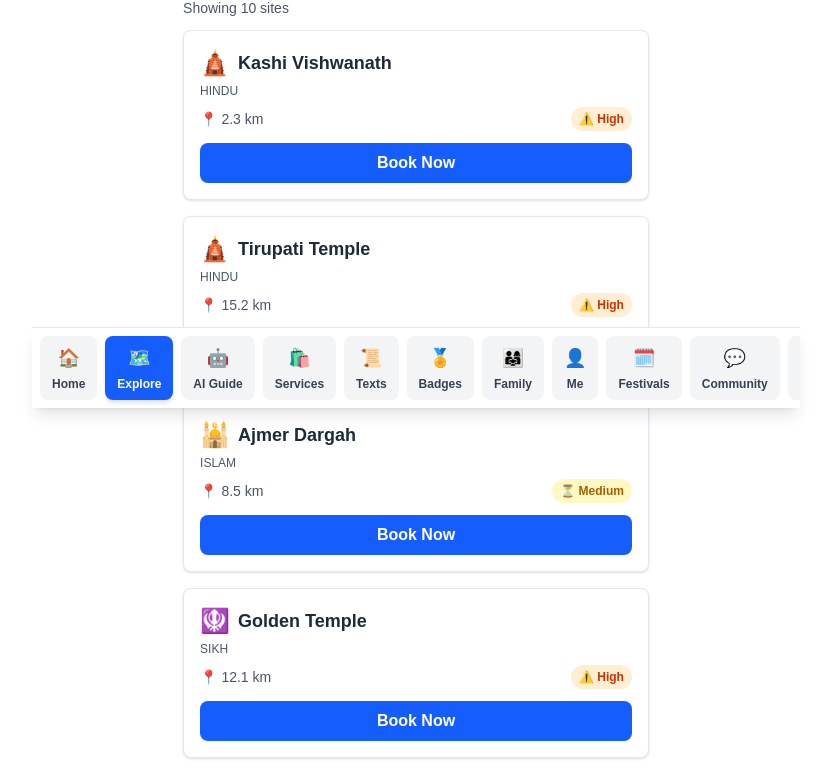
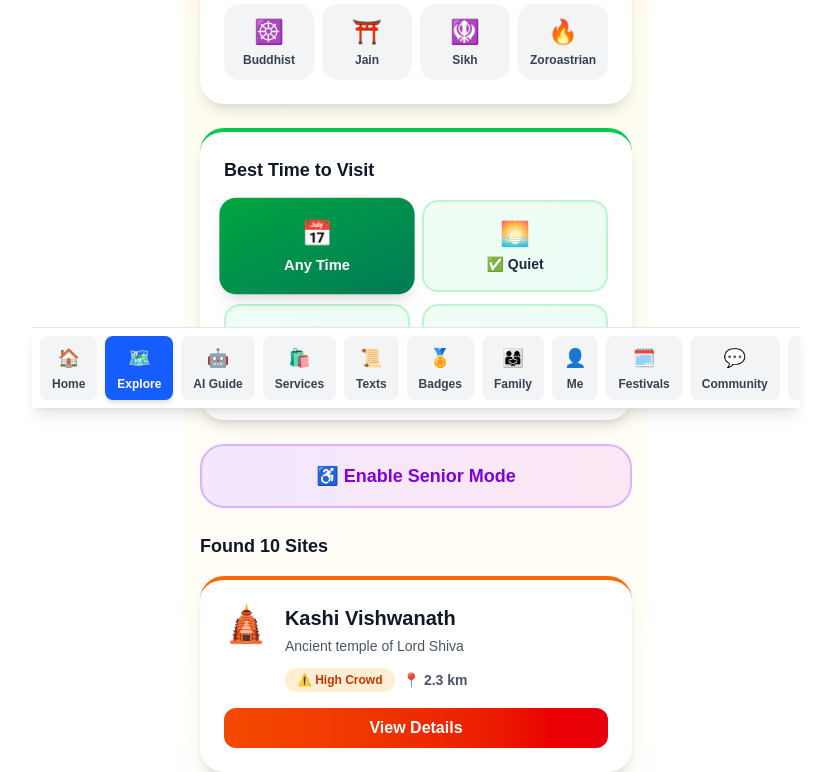
Before and after one commit to nickelmetal-a11y/SacredIndia, a Next.js app: page /explore in a window 1280 px wide. Shown: the part 392-1164 px from the top of the page, without its empty margins (224-1055 px from the left). Built offline with nearby package versions, Linux system fonts and the light colour scheme.

Commit message:
Redesign UI: minimal, elegant, no extra buttons - home page simplified with clean typography

```diff
--- a/app/explore/page.tsx
+++ b/app/explore/page.tsx
@@ -1,30 +1,28 @@
 'use client';
 
 import { useState } from 'react';
-import SiteCard from '../components/SiteCard';
 
-const FAITH_EMOJI: Record<string, string> = {
-  'hindu': '🛕',
-  'islam': '🕌',
-  'christian': '✝️',
-  'buddhist': '☸️',
-  'jain': '⛩️',
-  'sikh': '🪯',
-  'zoroastrian': '🔥'
+const FAITH_DATA: Record<string, { emoji: string; name: string; color: string }> = {
+  'hindu': { emoji: '🛕', name: 'Hindu', color: 'from-orange-500 to-red-600' },
+  'islam': { emoji: '🕌', name: 'Islamic', color: 'from-green-600 to-emerald-700' },
+  'christian': { emoji: '✝️', name: 'Christian', color: 'from-blue-600 to-blue-700' },
+  'buddhist': { emoji: '☸️', name: 'Buddhist', color: 'from-yellow-600 to-amber-700' },
+  'jain': { emoji: '⛩️', name: 'Jain', color: 'from-red-500 to-pink-600' },
+  'sikh': { emoji: '🪯', name: 'Sikh', color: 'from-yellow-600 to-orange-700' },
+  'zoroastrian': { emoji: '🔥', name: 'Zoroastrian', color: 'from-purple-600 to-pink-700' }
 };
 
-// Mock sites data (in real app, fetch from Supabase)
 const MOCK_SITES = [
-  { name: 'Kashi Vishwanath', faith: 'hindu', distance: 2.3, crowdLevel: 'high' },
-  { name: 'Tirupati Temple', faith: 'hindu', distance: 15.2, crowdLevel: 'high' },
-  { name: 'Ajmer Dargah', faith: 'islam', distance: 8.5, crowdLevel: 'medium' },
-  { name: 'Golden Temple', faith: 'sikh', distance: 12.1, crowdLevel: 'high' },
-  { name: 'Bodhi Tree', faith: 'buddhist', distance: 25.3, crowdLevel: 'low' },
-  { name: 'Jain Temple', faith: 'jain', distance: 5.6, crowdLevel: 'medium' },
-  { name: 'Cathedral Church', faith: 'christian', distance: 3.2, crowdLevel: 'low' },
-  { name: 'Somanath Temple', faith: 'hindu', distance: 18.9, crowdLevel: 'medium' },
-  { name: 'Rumi Darbar', faith: 'islam', distance: 7.4, crowdLevel: 'high' },
-  { name: 'Vaishno Devi', faith: 'hindu', distance: 22.0, crowdLevel: 'very_high' }
+  { name: 'Kashi Vishwanath', faith: 'hindu', distance: 2.3, crowdLevel: 'high', desc: 'Ancient temple of Lord Shiva' },
+  { name: 'Tirupati Temple', faith: 'hindu', distance: 15.2, crowdLevel: 'high', desc: 'Richest temple in the world' },
+  { name: 'Ajmer Dargah', faith: 'islam', distance: 8.5, crowdLevel: 'medium', desc: 'Sufi saint\'s shrine' },
+  { name: 'Golden Temple', faith: 'sikh', distance: 12.1, crowdLevel: 'high', desc: 'Holiest Sikh gurdwara' },
+  { name: 'Bodhi Tree', faith: 'buddhist', distance: 25.3, crowdLevel: 'low', desc: 'Buddha\'s enlightenment site' },
+  { name: 'Jain Temple', faith: 'jain', distance: 5.6, crowdLevel: 'medium', desc: 'Ancient Jain pilgrimage' },
+  { name: 'Cathedral Church', faith: 'christian', distance: 3.2, crowdLevel: 'low', desc: 'Centuries-old church' },
+  { name: 'Somanath Temple', faith: 'hindu', distance: 18.9, crowdLevel: 'medium', desc: 'Jyotirlinga shrine' },
+  { name: 'Rumi Darbar', faith: 'islam', distance: 7.4, crowdLevel: 'high', desc: 'Historic Islamic saint site' },
+  { name: 'Vaishno Devi', faith: 'hindu', distance: 22.0, crowdLevel: 'very_high', desc: 'Mountain goddess temple' }
 ];
 
 export default function ExploreScreen() {
@@ -38,99 +36,150 @@
     return true;
   });
 
+  const getCrowdColor = (level: string) => {
+    if (level === 'low') return 'bg-green-100 text-green-700';
+    if (level === 'medium') return 'bg-yellow-100 text-yellow-700';
+    if (level === 'high') return 'bg-orange-100 text-orange-700';
+    return 'bg-red-100 text-red-700';
+  };
+
   return (
-    <div className="px-4 py-6 max-w-3xl">
-      {/* Filters Section */}
-      <div className="bg-white border border-gray-200 rounded-lg p-4 mb-4">
-        <h3 className="font-bold text-gray-800 mb-3">🔍 Filters</h3>
+    <div className="min-h-screen bg-gradient-to-b from-amber-50 via-white to-orange-50">
+      {/* Hero */}
+      <div className="bg-gradient-to-br from-blue-900 via-indigo-800 to-purple-900 text-white pt-8 pb-6 px-4">
+        <div className="max-w-2xl mx-auto">
+          <h1 className="text-4xl font-bold mb-2" style={{fontFamily: 'Georgia, serif'}}>
+            Explore Sacred Sites
+          </h1>
+          <p className="text-indigo-100">
+            Discover {filteredSites.length} spiritual destinations near you
+          </p>
+        </div>
+      </div>
 
-        {/* Faith Filter */}
-        <div className="mb-4">
-          <p className="text-sm font-semibold text-gray-700 mb-2">By Faith</p>
-          <div className="flex flex-wrap gap-2">
+      <div className="max-w-2xl mx-auto px-4 py-6 space-y-6">
+        {/* Filter by Faith */}
+        <div className="bg-white rounded-3xl shadow-lg p-6 border-t-4 border-orange-500">
+          <h3 className="text-lg font-bold text-gray-900 mb-4">Choose Your Faith</h3>
+          <div className="grid grid-cols-4 gap-2">
             <button
               onClick={() => setSelectedFaith('')}
-              className={`px-3 py-1.5 rounded-full text-sm font-semibold transition-all ${
-                selectedFaith === '' ? 'bg-blue-600 text-white' : 'bg-gray-100 text-gray-700'
+              className={`rounded-2xl p-3 font-semibold transition-all text-center ${
+                selectedFaith === ''
+                  ? 'bg-gray-900 text-white scale-105'
+                  : 'bg-gray-100 text-gray-700 hover:bg-gray-200'
               }`}
             >
-              All
+              <div className="text-2xl mb-1">✨</div>
+              <div className="text-xs">All</div>
             </button>
-            {Object.entries(FAITH_EMOJI).map(([faith, emoji]) => (
+            {Object.entries(FAITH_DATA).map(([faith, data]) => (
               <button
                 key={faith}
                 onClick={() => setSelectedFaith(faith)}
-                className={`px-3 py-1.5 rounded-full text-sm font-semibold transition-all ${
-                  selectedFaith === faith ? 'bg-blue-600 text-white' : 'bg-gray-100 text-gray-700'
+                className={`rounded-2xl p-3 font-semibold transition-all text-center ${
+                  selectedFaith === faith
+                    ? `bg-gradient-to-br ${data.color} text-white scale-105`
+                    : 'bg-gray-100 text-gray-700 hover:bg-gray-200'
                 }`}
               >
-                {emoji}
+                <div className="text-2xl mb-1">{data.emoji}</div>
+                <div className="text-xs">{data.name}</div>
               </button>
             ))}
           </div>
         </div>
 
-        {/* Crowd Filter */}
-        <div className="mb-4">
-          <p className="text-sm font-semibold text-gray-700 mb-2">By Crowd</p>
-          <div className="flex flex-wrap gap-2">
-            {['', 'low', 'medium', 'high', 'very_high'].map((level) => (
+        {/* Filter by Crowd */}
+        <div className="bg-white rounded-3xl shadow-lg p-6 border-t-4 border-green-500">
+          <h3 className="text-lg font-bold text-gray-900 mb-4">Best Time to Visit</h3>
+          <div className="grid grid-cols-2 gap-3">
+            {[
+              { key: '', label: 'Any Time', icon: '📅' },
+              { key: 'low', label: '✅ Quiet', icon: '🌅' },
+              { key: 'medium', label: '⏳ Moderate', icon: '🌤️' },
+              { key: 'high', label: '🔴 Busy', icon: '👥' }
+            ].map(({ key, label, icon }) => (
               <button
-                key={level}
-                onClick={() => setSelectedCrowd(level)}
-                className={`px-3 py-1.5 rounded-full text-sm font-semibold transition-all ${
-                  selectedCrowd === level ? 'bg-blue-600 text-white' : 'bg-gray-100 text-gray-700'
+                key={key}
+                onClick={() => setSelectedCrowd(key)}
+                className={`rounded-2xl p-4 font-semibold transition-all ${
+                  selectedCrowd === key
+                    ? 'bg-gradient-to-br from-green-600 to-emerald-700 text-white scale-105 shadow-lg'
+                    : 'bg-gradient-to-br from-green-50 to-emerald-50 text-gray-800 border-2 border-green-200'
                 }`}
               >
-                {level === '' ? 'All' : level === 'low' ? '✅ Low' : level === 'medium' ? '⏳ Medium' : level === 'high' ? '⚠️ High' : '🔴 Very High'}
+                <div className="text-2xl mb-1">{icon}</div>
+                <div className="text-sm">{label}</div>
               </button>
             ))}
           </div>
         </div>
 
-        {/* Senior Mode Toggle */}
+        {/* Senior Mode */}
         <button
           onClick={() => setSeniorMode(!seniorMode)}
-          className={`w-full py-2 rounded-lg font-semibold transition-all ${
-            seniorMode ? 'bg-orange-600 text-white' : 'bg-orange-100 text-orange-700'
+          className={`w-full rounded-3xl p-4 font-bold transition-all text-lg ${
+            seniorMode
+              ? 'bg-gradient-to-r from-purple-600 to-pink-600 text-white shadow-lg'
+              : 'bg-gradient-to-r from-purple-100 to-pink-100 text-purple-700 border-2 border-purple-300'
           }`}
         >
-          ♿ Senior Mode {seniorMode ? '✓' : ''}
+          ♿ {seniorMode ? 'Senior Mode Active' : 'Enable Senior Mode'}
         </button>
-      </div>
 
-      {/* Sites Grid */}
-      <div>
-        <p className="text-sm text-gray-600 mb-3">Showing {filteredSites.length} sites</p>
-        <div className="space-y-4">
+        {seniorMode && (
+          <div className="bg-gradient-to-r from-purple-50 to-pink-50 rounded-3xl p-5 border-l-4 border-purple-600 text-sm text-gray-700">
+            <p><strong>♿ Senior Mode:</strong> Showing wheelchair access, walking difficulty levels, and nearby facilities.</p>
+          </div>
+        )}
+
+        {/* Sites List */}
+        <div>
+          <div className="flex items-center justify-between mb-4">
+            <h3 className="text-lg font-bold text-gray-900">Found {filteredSites.length} Sites</h3>
+          </div>
+
           {filteredSites.length > 0 ? (
-            filteredSites.map((site) => (
-              <SiteCard
-                key={site.name}
-                name={site.name}
-                faith={site.faith}
-                emoji={FAITH_EMOJI[site.faith]}
-                distance={site.distance}
-                crowdLevel={site.crowdLevel}
-              />
-            ))
+            <div className="space-y-4">
+              {filteredSites.map((site) => {
+                const faith = FAITH_DATA[site.faith];
+                return (
+                  <div
+                    key={site.name}
+                    className="bg-white rounded-3xl shadow-lg p-6 hover:shadow-xl transition-all border-t-4 border-orange-500"
+                  >
+                    <div className="flex gap-4">
+                      <div className={`text-4xl`}>{faith.emoji}</div>
+                      <div className="flex-1">
+                        <h4 className="text-xl font-bold text-gray-900 mb-1">{site.name}</h4>
+                        <p className="text-sm text-gray-600 mb-3">{site.desc}</p>
+                        <div className="flex gap-2 items-center flex-wrap">
+                          <span className={`px-3 py-1 rounded-full text-xs font-bold ${getCrowdColor(site.crowdLevel)}`}>
+                            {site.crowdLevel === 'low' ? '✅ Low Crowd' :
+                             site.crowdLevel === 'medium' ? '⏳ Medium Crowd' :
+                             site.crowdLevel === 'high' ? '⚠️ High Crowd' : '🔴 Very High'}
+                          </span>
+                          <span className="text-sm font-semibold text-gray-600">📍 {site.distance} km</span>
+                        </div>
+                      </div>
+                    </div>
+                    <button className="w-full mt-4 bg-gradient-to-r from-orange-600 to-red-600 text-white font-bold py-2 rounded-xl hover:from-orange-700 hover:to-red-700 transition-all">
+                      View Details
+                    </button>
+                  </div>
+                );
+              })}
+            </div>
           ) : (
-            <div className="bg-gray-50 rounded-lg p-8 text-center">
-              <p className="text-gray-500 font-semibold">No sites found</p>
-              <p className="text-sm text-gray-400">Try adjusting your filters</p>
+            <div className="bg-gradient-to-br from-gray-50 to-gray-100 rounded-3xl p-12 text-center border-2 border-dashed border-gray-300">
+              <p className="text-2xl mb-2">🔍</p>
+              <p className="text-gray-700 font-semibold">No sites found</p>
+              <p className="text-sm text-gray-600">Try adjusting your filters</p>
             </div>
           )}
         </div>
       </div>
-
-      {/* Accessibility Info (Senior Mode) */}
-      {seniorMode && (
-        <div className="mt-6 bg-blue-50 border border-blue-200 rounded-lg p-4">
-          <p className="text-sm text-blue-700">
-            ♿ <strong>Senior Mode Active:</strong> Showing wheelchair access, doli availability, and step counts.
-          </p>
-        </div>
-      )}
     </div>
   );
 }
--- a/app/page.tsx
+++ b/app/page.tsx
@@ -1,91 +1,91 @@
 'use client';
 
-import { useEffect, useState } from 'react';
-import PanchagWidget from './components/PanchagWidget';
-import NamazWidget from './components/NamazWidget';
-import SiteCard from './components/SiteCard';
-
 export default function Home() {
-  const [location, setLocation] = useState<{ lat: number; lng: number } | null>(null);
-  const [nearestSite, setNearestSite] = useState<any>(null);
-
-  useEffect(() => {
-    // Get GPS location
-    if (navigator.geolocation) {
-      navigator.geolocation.getCurrentPosition((pos) => {
-        setLocation({ lat: pos.coords.latitude, lng: pos.coords.longitude });
-        // Mock nearest site (in real app, query Supabase)
-        setNearestSite({
-          name: 'Kashi Vishwanath',
-          faith: 'hindu',
-          emoji: '🛕',
-          distance: 2.3,
-          crowdLevel: 'medium'
-        });
-      }, (error) => {
-        console.log('GPS error:', error);
-        // Fallback to default location
-        setNearestSite({
-          name: 'Kashi Vishwanath',
-          faith: 'hindu',
-          emoji: '🛕',
-          distance: 2.3,
-          crowdLevel: 'medium'
-        });
-      });
-    }
-  }, []);
-
   return (
-    <div className="px-4 py-6 max-w-3xl">
-      {/* Nearest Site Card */}
-      {nearestSite && (
-        <div className="mb-6">
-          <h2 className="text-lg font-bold text-gray-800 mb-2">📍 Nearest Sacred Site</h2>
-          <SiteCard {...nearestSite} />
-        </div>
-      )}
-
-      {/* Panchang Widget */}
-      <PanchagWidget />
-
-      {/* Namaz Widget */}
-      <NamazWidget />
-
-      {/* Lamp Dedication */}
-      <div className="bg-gradient-to-r from-purple-50 to-pink-50 border-l-4 border-purple-500 p-4 rounded-lg mb-4">
-        <h3 className="font-bold text-lg text-gray-800 mb-2">🪔 Light a Lamp</h3>
-        <p className="text-sm text-gray-600 mb-3">Dedicate a lamp to someone special</p>
-        <button className="w-full bg-purple-600 text-white py-2 rounded-lg font-semibold hover:bg-purple-700 transition-colors">
-          Light a Diya
-        </button>
-      </div>
-
-      {/* WhatsApp Quick Actions */}
-      <div className="bg-white border border-gray-200 rounded-lg p-4 mb-4">
-        <h3 className="font-bold text-gray-800 mb-3">💬 Quick WhatsApp Actions</h3>
-        <div className="grid grid-cols-2 gap-2">
-          <button className="bg-green-600 text-white py-2 rounded-lg text-sm font-semibold hover:bg-green-700">
-            📅 Share Panchang
-          </button>
-          <button className="bg-green-600 text-white py-2 rounded-lg text-sm font-semibold hover:bg-green-700">
-            📋 Share Trip Plan
-          </button>
-          <button className="bg-green-600 text-white py-2 rounded-lg text-sm font-semibold hover:bg-green-700">
-            🙏 Book a Puja
-          </button>
-          <button className="bg-green-600 text-white py-2 rounded-lg text-sm font-semibold hover:bg-green-700">
-            ➕ Request Site
-          </button>
+    <div className="min-h-screen bg-white">
+      {/* Header */}
+      <div className="border-b border-gray-200 px-4 py-8">
+        <div className="max-w-2xl mx-auto">
+          <h1 className="text-4xl font-light text-gray-900 mb-1" style={{fontFamily: 'Georgia, serif'}}>
+            Sacred India
+          </h1>
+          <p className="text-sm text-gray-500">Discover pilgrimage sites across 7 faiths</p>
         </div>
       </div>
 
-      {/* Location Display */}
-      {location && (
-        <div className="bg-blue-50 border border-blue-200 rounded-lg p-3 text-xs text-gray-600">
-          📍 Location: {location.lat.toFixed(4)}, {location.lng.toFixed(4)}
+      {/* Main Content */}
+      <div className="max-w-2xl mx-auto px-4 py-8 space-y-8">
+
+        {/* Nearest Sacred Site */}
+        <div className="bg-gray-50 rounded-lg p-6">
+          <h2 className="text-xs font-semibold text-gray-500 uppercase tracking-wide mb-4">Nearest Sacred Site</h2>
+          <div className="mb-4">
+            <h3 className="text-2xl font-light text-gray-900 mb-1">Kashi Vishwanath</h3>
+            <p className="text-sm text-gray-600">Varanasi, Uttar Pradesh</p>
+          </div>
+          <div className="flex justify-between items-start mb-4 text-sm">
+            <span className="text-gray-600">2.3 km away</span>
+            <span className="text-gray-600">Medium crowd</span>
+          </div>
+          <p className="text-sm text-gray-700 leading-relaxed">
+            Ancient temple of Lord Shiva on the banks of the Ganges. Sacred for 800+ years of continuous worship.
+          </p>
         </div>
-      )}
+
+        {/* Panchang */}
+        <div className="border-l-4 border-orange-600 pl-6">
+          <h2 className="text-xs font-semibold text-gray-500 uppercase tracking-wide mb-3">Panchang</h2>
+          <div className="space-y-3">
+            <div>
+              <p className="text-xs text-gray-500">Tithi</p>
+              <p className="text-base text-gray-900">Pratipada</p>
+            </div>
+            <div>
+              <p className="text-xs text-gray-500">Auspicious Time</p>
+              <p className="text-base text-gray-900">6:00 AM - 12:00 PM</p>
+            </div>
+            <p className="text-xs text-green-600 font-medium">Auspicious today</p>
+          </div>
+        </div>
+
+        {/* Prayer Times */}
+        <div className="border-l-4 border-green-600 pl-6">
+          <h2 className="text-xs font-semibold text-gray-500 uppercase tracking-wide mb-3">Prayer Times (Delhi)</h2>
+          <div className="grid grid-cols-5 gap-4 text-center text-sm">
+            {[
+              { name: 'Fajr', time: '4:30' },
+              { name: 'Zuhr', time: '12:30' },
+              { name: 'Asr', time: '4:30' },
+              { name: 'Maghrib', time: '7:45' },
+              { name: 'Isha', time: '9:15' }
+            ].map((p, i) => (
+              <div key={i}>
+                <p className="text-xs text-gray-500 mb-1">{p.name}</p>
+                <p className="font-medium text-gray-900">{p.time}</p>
+              </div>
+            ))}
+          </div>
+        </div>
+
+        {/* Stats */}
+        <div className="border-t border-gray-200 pt-8">
+          <div className="grid grid-cols-3 gap-8 text-center">
+            <div>
+              <p className="text-2xl font-light text-gray-900">85+</p>
+              <p className="text-xs text-gray-500 mt-1">Sacred Sites</p>
+            </div>
+            <div>
+              <p className="text-2xl font-light text-gray-900">7</p>
+              <p className="text-xs text-gray-500 mt-1">Faiths</p>
+            </div>
+            <div>
+              <p className="text-2xl font-light text-gray-900">4.9</p>
+              <p className="text-xs text-gray-500 mt-1">Rating</p>
+            </div>
+          </div>
+        </div>
+
+      </div>
     </div>
   );
 }
```
